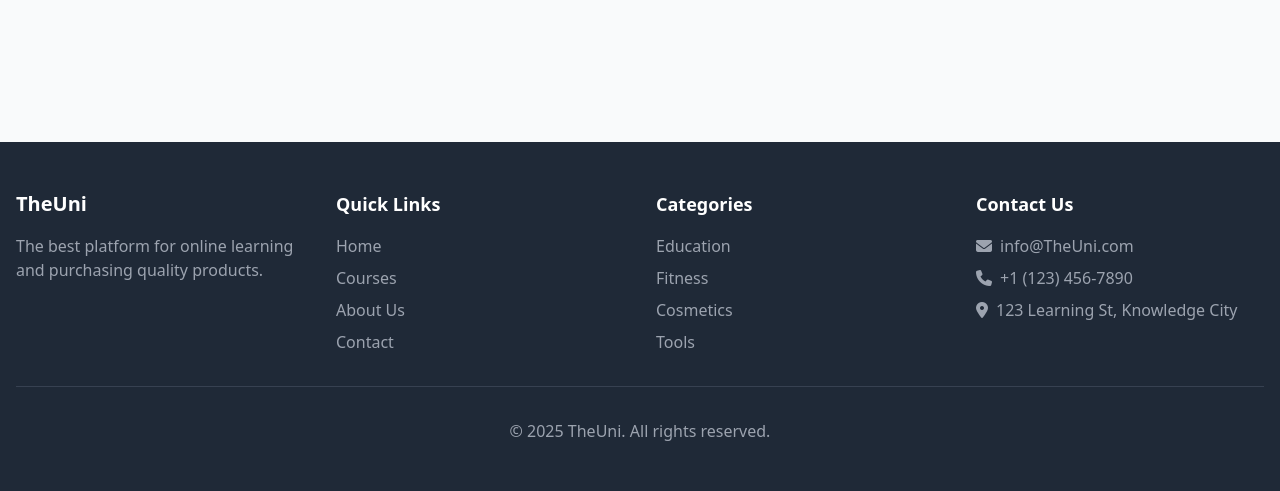
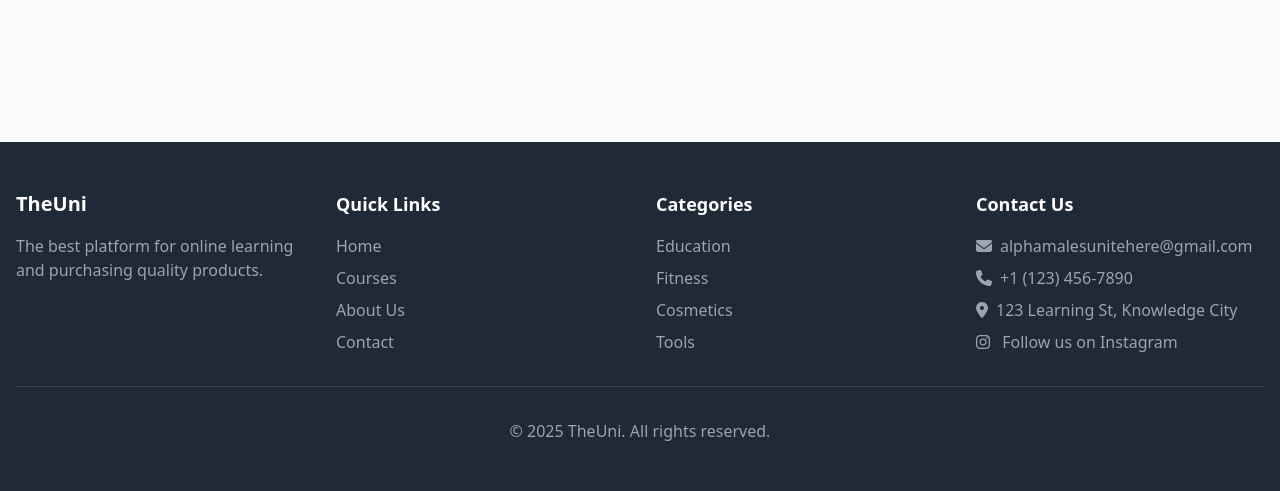
Before and after one commit to Raxan7/course_ecommerce, a Django app: page /course/content/ in a window 1280 px wide. Shown: the part 794-1285 px from the top of the page. Run offline with Django 5.2, Linux system fonts and the light colour scheme; some libraries are stand-ins or nearby versions.

Commit message:
Added social link for insta

```diff
--- a/core/templates/core/base.html
+++ b/core/templates/core/base.html
@@ -6,8 +6,7 @@
     <title>{% block title %}Online Courses Marketplace{% endblock %}</title>
     <link href="https://cdn.jsdelivr.net/npm/tailwindcss@2.2.19/dist/tailwind.min.css" rel="stylesheet">
     <link href="https://cdnjs.cloudflare.com/ajax/libs/font-awesome/6.4.0/css/all.min.css"
-      rel="stylesheet"
-      crossorigin="anonymous">
+      rel="stylesheet">
     {% block extra_css %}{% endblock %}
 </head>
 <body class="bg-gray-50 font-sans">
--- a/core/templates/core/partials/_footer.html
+++ b/core/templates/core/partials/_footer.html
@@ -31,7 +31,7 @@
                 <ul class="space-y-2">
                     <li class="flex items-center">
                         <i class="fas fa-envelope mr-2 text-gray-400"></i>
-                        <span class="text-gray-400">info@TheUni.com</span>
+                        <span class="text-gray-400">alphamalesunitehere@gmail.com</span>
                     </li>
                     <li class="flex items-center">
                         <i class="fas fa-phone mr-2 text-gray-400"></i>
@@ -40,6 +40,12 @@
                     <li class="flex items-center">
                         <i class="fas fa-map-marker-alt mr-2 text-gray-400"></i>
                         <span class="text-gray-400">123 Learning St, Knowledge City</span>
+                    </li>
+                    <li class="flex items-center">
+                        <a href="https://www.instagram.com/alphamales_gathering?igsh=N25ycjFwcHdxam8y" target="_blank" class="text-gray-400 hover:text-white">
+                            <i class="fab fa-instagram mr-2"></i>
+                            <span>Follow us on Instagram</span>
+                        </a>
                     </li>
                 </ul>
             </div>
```
